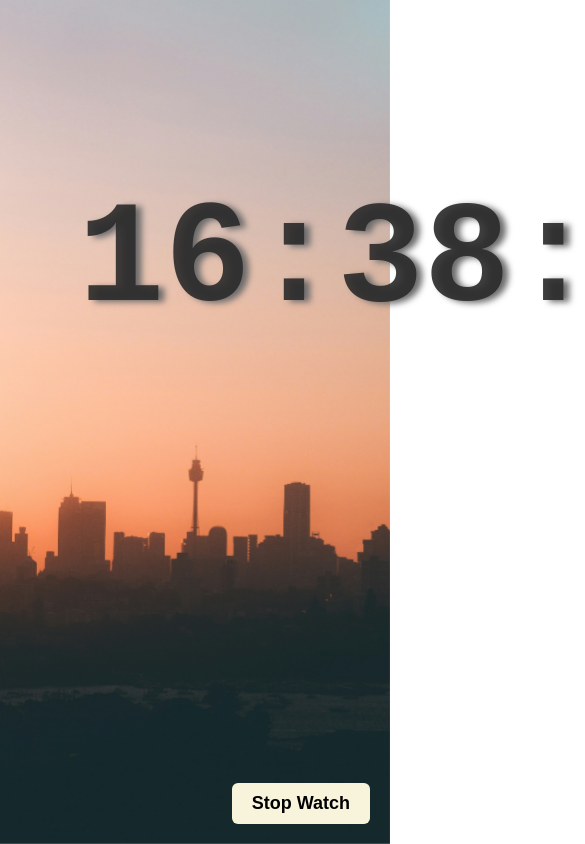
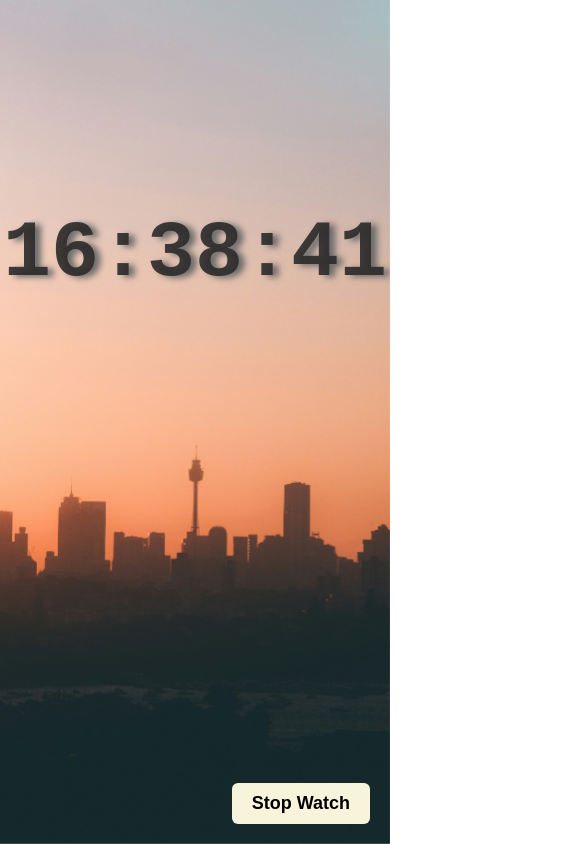
Before and after one commit to zahraRostami1999/digital-clock-app, a React (Create React App) app: page / in a window 390 px wide. Shown: the top 844 px of the page, 585 px wide, since content can reach past the window. Built offline with nearby package versions, Linux system fonts and the light colour scheme.

Commit message:
edit Clock: change display to flex and decrease font size to be responsive

```diff
--- a/src/Clock.module.css
+++ b/src/Clock.module.css
@@ -1,10 +1,11 @@
 .clockContainer{
-    text-align: center;
-    font-size: 9rem;
+    width: 40%;
+    height: 60%;
+    display: flex;
+    justify-content: center;
+    align-items: center;
+    font-size: 80px;
     font-weight: bolder;
-    width: 60%;
-    height: 15%;
-    margin-top: 180px;
     font-family: monospace;
     text-shadow: 6px 2px 6px #6c6b6b;
     color: rgba(45, 44, 44, 0.915);
```
